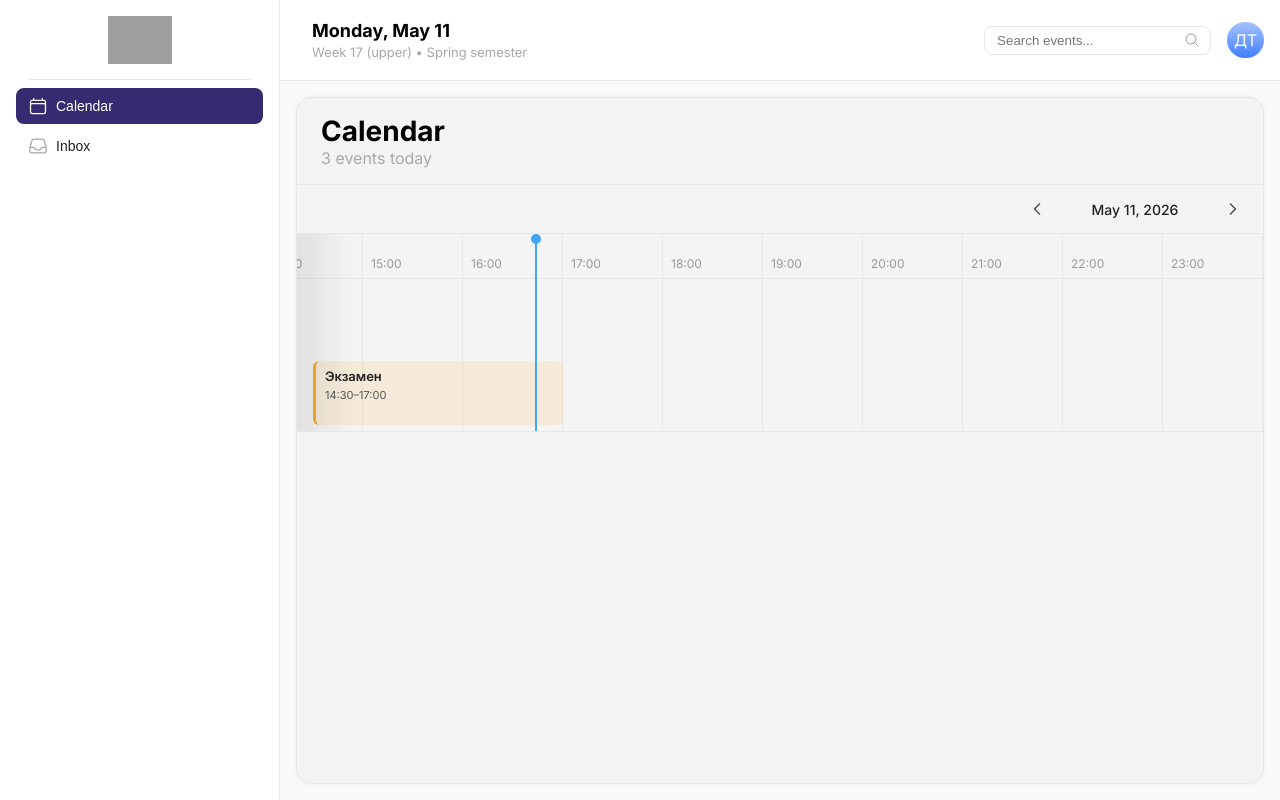
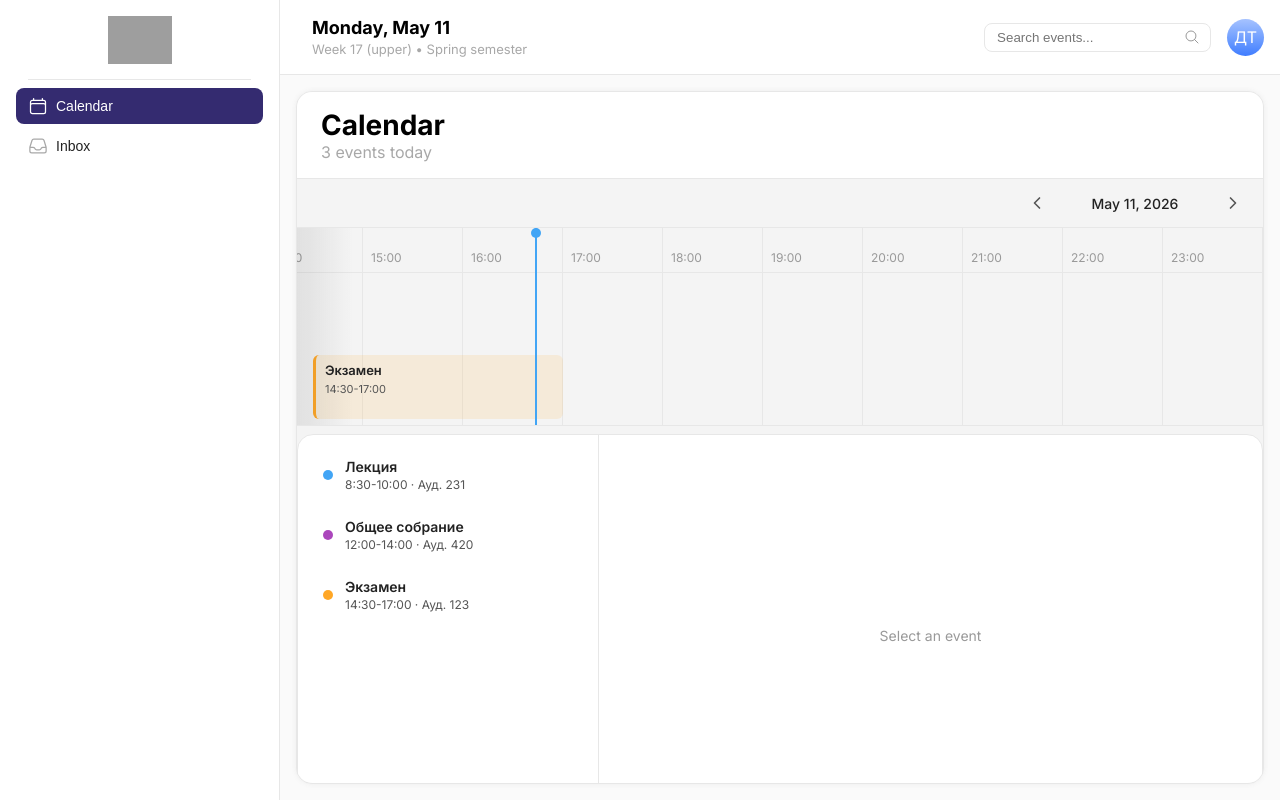
Before and after one commit to adymeda/bfu-csu, a React (Vite) app in the folder frontend/: page / in a window 1280 px wide. Built offline with nearby package versions, Linux system fonts and the light colour scheme; grey boxes are pictures that could not be loaded.

Commit message:
Add Event Details Show

```diff
--- a/frontend/src/components/calendar/DayCalendar.tsx
+++ b/frontend/src/components/calendar/DayCalendar.tsx
@@ -65,7 +65,7 @@ function addDays(date: Date, days: number): Date {
     return d
 }
 
-function DayCalendar({ events, date: initialDate, onDateChange }: DayCalendarProps) {
+function DayCalendar({ events, date: initialDate, onDateChange, selectedEventId, onEventSelect }: DayCalendarProps) {
     const { t, i18n } = useTranslation('calendar')
     const timelineRef = useRef<HTMLDivElement>(null)
     const [selectedDate, setSelectedDate] = useState(() => initialDate ?? new Date())
@@ -206,7 +206,8 @@ function DayCalendar({ events, date: initialDate, onDateChange }: DayCalendarPro
 
                                 return (
                                     <div key={event.id}
-                                        className="day-calendar__event"
+                                        className={clsx("day-calendar__event", selectedEventId === event.id && "day-calendar__event--selected")}
+                                        onClick={() => onEventSelect?.(event.id)}
                                         style={{
                                             left,
                                             width,
@@ -219,7 +220,7 @@ function DayCalendar({ events, date: initialDate, onDateChange }: DayCalendarPro
                                             {event.title}
                                         </span>
                                         <span className="day-calendar__event-time">
-                                            {event.startTime}–{event.endTime}
+                                            {event.startTime}-{event.endTime}
                                         </span>
                                     </div>
                                 )
--- /dev/null
+++ b/frontend/src/components/calendar/EventDetail.tsx
@@ -0,0 +1,52 @@
+import { ClockIcon, MapPinIcon, UserIcon } from "@heroicons/react/24/outline"
+import { useTranslation } from "react-i18next"
+import "@styles/components/calendar/EventDetail.scss"
+import Message from "@components/inbox/Message"
+import type { CalendarEvent } from "./types"
+
+interface EventDetailProps {
+	event: CalendarEvent
+}
+
+function EventDetail({ event }: EventDetailProps) {
+	const { t } = useTranslation('calendar')
+
+	return (
+		<div className="event-detail">
+			<div className="event-detail__color-bar" style={{ backgroundColor: event.color }} />
+			<div className="event-detail__body">
+				<h2 className="event-detail__title">{event.title}</h2>
+				<div className="event-detail__meta">
+					<div className="event-detail__meta-row">
+						<ClockIcon />
+						<span>{event.startTime}-{event.endTime}</span>
+					</div>
+					<div className="event-detail__meta-row">
+						<MapPinIcon />
+						<span>{event.place}</span>
+					</div>
+					{event.organizer && (
+						<div className="event-detail__meta-row">
+							<UserIcon />
+							<span>{event.organizer}</span>
+						</div>
+					)}
+				</div>
+				{event.description && (
+					<p className="event-detail__description">{event.description}</p>
+				)}
+				{event.linkedMessage && (
+					<div className="event-detail__message">
+						<span className="event-detail__message-label">{t('linkedMessage')}</span>
+						<Message author={event.linkedMessage.author}
+							title={event.linkedMessage.title}
+							text={event.linkedMessage.text}
+							isRead />
+					</div>
+				)}
+			</div>
+		</div>
+	)
+}
+
+export default EventDetail
--- /dev/null
+++ b/frontend/src/components/calendar/EventList.tsx
@@ -0,0 +1,40 @@
+import clsx from "clsx"
+import { useTranslation } from "react-i18next"
+import "@styles/components/calendar/EventList.scss"
+import type { CalendarEvent } from "./types"
+
+interface EventListProps {
+	events: CalendarEvent[]
+	selectedId: string | null
+	onSelect: (id: string) => void
+}
+
+function EventList({ events, selectedId, onSelect }: EventListProps) {
+	const { t } = useTranslation('calendar')
+
+	if (events.length === 0) {
+		return (
+			<div className="event-list event-list--empty">
+				<span>{t('noEvents')}</span>
+			</div>
+		)
+	}
+
+	return (
+		<div className="event-list">
+			{events.map(event => (
+				<div key={event.id}
+					className={clsx("event-list__item", selectedId === event.id && "event-list__item--active")}
+					onClick={() => onSelect(event.id)}>
+					<span className="event-list__item-dot" style={{ backgroundColor: event.color }} />
+					<div className="event-list__item-body">
+						<span className="event-list__item-title">{event.title}</span>
+						<span className="event-list__item-meta">{event.startTime}-{event.endTime} · {event.place}</span>
+					</div>
+				</div>
+			))}
+		</div>
+	)
+}
+
+export default EventList
--- a/frontend/src/components/inbox/MessageDisplay.tsx
+++ b/frontend/src/components/inbox/MessageDisplay.tsx
@@ -112,7 +112,7 @@ function MessageDisplay({ title, text, onClose }: MessageProps) {
 				<MessageAttachment
 					icon={<GlobeAltIcon />}
 					name="Установочная лекция"
-					description="15 мая 2026, 10:00 – 11:30"
+					description="15 мая 2026, 10:00 - 11:30"
 					accentColor="#e05c5c"
 				>
 					Ауд. 214. Обязательное присутствие для всех студентов первого курса.
@@ -120,7 +120,7 @@ function MessageDisplay({ title, text, onClose }: MessageProps) {
 				<MessageAttachment
 					icon={<GlobeAltIcon />}
 					name="Консультация по курсовой"
-					description="18 мая 2026, 14:00 – 15:00"
+					description="18 мая 2026, 14:00 - 15:00"
 					accentColor="#4a90d9">
 					Онлайн, ссылка будет отправлена дополнительно.
 				</MessageAttachment>
--- a/frontend/src/locales/en/calendar.json
+++ b/frontend/src/locales/en/calendar.json
@@ -6,5 +6,8 @@
     },
     "today": "Today",
     "prevDay": "Previous day",
-    "nextDay": "Next day"
+    "nextDay": "Next day",
+    "selectEvent": "Select an event",
+    "noEvents": "No events",
+    "linkedMessage": "Linked message"
 }
--- a/frontend/src/locales/ru/calendar.json
+++ b/frontend/src/locales/ru/calendar.json
@@ -6,5 +6,8 @@
     },
     "today": "Сегодня",
     "prevDay": "Предыдущий день",
-    "nextDay": "Следующий день"
+    "nextDay": "Следующий день",
+    "selectEvent": "Выберите мероприятие",
+    "noEvents": "Нет мероприятий",
+    "linkedMessage": "Связанное сообщение"
 }
--- a/frontend/src/pages/CalendarPage.tsx
+++ b/frontend/src/pages/CalendarPage.tsx
@@ -1,21 +1,33 @@
+import { useState } from "react"
 import "@styles/pages/CalendarPage.scss"
 import { useTranslation } from "react-i18next"
 import DayCalendar from "../components/calendar/DayCalendar"
+import EventList from "../components/calendar/EventList"
+import EventDetail from "../components/calendar/EventDetail"
 import type { CalendarEvent } from "../components/calendar/types"
 
-const MOCK_EVENTS: CalendarEvent[] = [
+const EVENTS: CalendarEvent[] = [
 	{
 		id: "1",
 		title: "Лекция",
 		startTime: "8:30",
 		endTime: "10:00",
+		place: "Ауд. 231",
 		color: "#42a5f5",
+		organizer: "Ишанов Сергей Александрович",
+		description: "Лекция по дифференциальным уравнениям. Раздел: однородные уравнения первого порядка.",
+		linkedMessage: {
+			author: "Ишанов Сергей Александрович",
+			title: "Переписка контрольных по дифференциальным уравнениям",
+			text: "Следующая переписка контрольных работ по дифференциальным уравнениям пройдёт 14 апреля в 13:50, аудитория 229. Старосты должны предварительно предоставить списки переписываемых контрольных работ",
+		},
 	},
 	{
 		id: "2",
 		title: "Общее собрание",
 		startTime: "12:00",
 		endTime: "14:00",
+		place: "Ауд. 420",
 		color: "#ab47bc",
 	},
 	{
@@ -23,6 +35,7 @@ const MOCK_EVENTS: CalendarEvent[] = [
 		title: "Экзамен",
 		startTime: "14:30",
 		endTime: "17:00",
+		place: "Ауд. 123",
 		color: "#ffa726",
 	},
 ]
@@ -42,15 +55,16 @@ function getEventsPluralKey(count: number, lng: string): 'one' | 'two' | 'many'
 function CalendarPage() {
 	const { t, i18n } = useTranslation('calendar')
 	const { t: tCommon } = useTranslation('common')
+	const [selectedEventId, setSelectedEventId] = useState<string | null>(null)
 
-	const count = MOCK_EVENTS.length
+	const count = EVENTS.length
 	const pluralKey = getEventsPluralKey(count, i18n.language)
-	const eventsLabel = t(`eventsTodayCount.${pluralKey}`, {
-		count: count
-	})
+	const eventsLabel = t(`eventsTodayCount.${pluralKey}`, { count })
+
+	const selectedEvent = EVENTS.find(e => e.id === selectedEventId) ?? null
 
 	return (
-		<>
+		<div className="calendar-page">
 			<div className="calendar-page__titlebar">
 				<div className="calendar-page__title">
 					<span className="calendar-page__title-text">{tCommon('navigation.calendar')}</span>
@@ -58,10 +72,34 @@ function CalendarPage() {
 				</div>
 			</div>
 
-			<div className="calendar-page__content">
-				<DayCalendar events={MOCK_EVENTS} />
+			<div className="calendar-page__body">
+				<div className="calendar-page__calendar">
+					<DayCalendar
+						events={EVENTS}
+						selectedEventId={selectedEventId}
+						onEventSelect={setSelectedEventId}
+					/>
+				</div>
+
+				<div className="calendar-page__events-preview">
+					<div className="calendar-page__events-list">
+						<EventList
+							events={EVENTS}
+							selectedId={selectedEventId}
+							onSelect={setSelectedEventId}
+						/>
+					</div>
+					<div className="calendar-page__events-detail">
+						{selectedEvent
+							? <EventDetail event={selectedEvent} />
+							: <div className="calendar-page__events-placeholder">
+								<span>{t('selectEvent')}</span>
+							</div>
+						}
+					</div>
+				</div>
 			</div>
-		</>
+		</div>
 	)
 }
 
--- /dev/null
+++ b/frontend/src/styles/components/calendar/EventDetail.scss
@@ -0,0 +1,72 @@
+.event-detail {
+	display: flex;
+	height: 100%;
+
+	&__color-bar {
+		flex-shrink: 0;
+		width: 4px;
+		border-radius: 0 2px 2px 0;
+		margin: 1rem 0;
+		align-self: stretch;
+	}
+
+	&__body {
+		flex: 1;
+		padding: 1.25rem 1.5rem;
+		display: flex;
+		flex-direction: column;
+		gap: 1rem;
+		overflow-y: auto;
+		min-width: 0;
+	}
+
+	&__title {
+		font-size: 20px;
+		font-weight: 700;
+		color: var(--text-primary-color);
+		margin: 0;
+	}
+
+	&__meta {
+		display: flex;
+		flex-direction: column;
+		gap: .5rem;
+	}
+
+	&__meta-row {
+		display: flex;
+		align-items: center;
+		gap: .5rem;
+		font-size: 14px;
+		color: var(--text-secondary-color);
+
+		svg {
+			width: 16px;
+			height: 16px;
+			flex-shrink: 0;
+			color: var(--text-info-color);
+		}
+	}
+
+	&__description {
+		font-size: 14px;
+		color: var(--text-secondary-color);
+		line-height: 1.55;
+		margin: 0;
+	}
+
+	&__message {
+		display: flex;
+		flex-direction: column;
+		gap: .5rem;
+		margin-top: .25rem;
+	}
+
+	&__message-label {
+		font-size: 11px;
+		font-weight: 600;
+		color: var(--text-info-color);
+		text-transform: uppercase;
+		letter-spacing: .05em;
+	}
+}
--- /dev/null
+++ b/frontend/src/styles/components/calendar/EventList.scss
@@ -0,0 +1,62 @@
+.event-list {
+	display: flex;
+	flex-direction: column;
+	padding: .75rem;
+	gap: .25rem;
+
+	&--empty {
+		align-items: center;
+		justify-content: center;
+		padding: 2rem;
+		color: var(--text-info-color);
+		font-size: 14px;
+	}
+
+	&__item {
+		display: flex;
+		align-items: center;
+		gap: .75rem;
+		padding: .625rem .75rem;
+		border-radius: .5rem;
+		cursor: pointer;
+		border: 1px solid transparent;
+		transition: background .15s, border-color .15s;
+
+		&:hover {
+			background: #f5f5f5;
+		}
+
+		&--active {
+			background: #f0eeff;
+			border-color: #d0c8ff;
+		}
+	}
+
+	&__item-dot {
+		flex-shrink: 0;
+		width: 10px;
+		height: 10px;
+		border-radius: 50%;
+	}
+
+	&__item-body {
+		display: flex;
+		flex-direction: column;
+		gap: 2px;
+		min-width: 0;
+	}
+
+	&__item-title {
+		font-size: 14px;
+		font-weight: 600;
+		color: var(--text-primary-color);
+		white-space: nowrap;
+		overflow: hidden;
+		text-overflow: ellipsis;
+	}
+
+	&__item-meta {
+		font-size: 12px;
+		color: var(--text-secondary-color);
+	}
+}
--- a/frontend/src/styles/pages/CalendarPage.scss
+++ b/frontend/src/styles/pages/CalendarPage.scss
@@ -1,7 +1,14 @@
 .calendar-page {
+	display: flex;
+	flex-direction: column;
+	height: 100%;
+
 	&__titlebar {
 		display: flex;
 		align-items: center;
+		flex-shrink: 0;
+
+		background: white;
 		padding: 1rem 1.5rem;
 		border-bottom: 1px solid var(--border-primary-color);
 	}
@@ -21,9 +28,65 @@
 		}
 	}
 
-    &__content {
+	&__body {
+		flex: 1;
+		min-height: 0;
+		overflow-y: auto;
 		display: flex;
 		flex-direction: column;
-        padding: 0;
+	}
+
+	&__calendar {
+		flex-shrink: 0;
+	}
+
+	&__events-preview {
+		display: flex;
+		flex: 1;
+		min-height: 400px;
+
+		margin-top: .5rem;
+		background: white;
+		border: 1px solid var(--border-primary-color);
+		border-radius: 1rem 1rem 0 0;
+	}
+
+	&__events-list {
+		width: 300px;
+		flex-shrink: 0;
+		border-right: 1px solid var(--border-primary-color);
+		overflow-y: auto;
+	}
+
+	&__events-detail {
+		flex: 1;
+		min-width: 0;
+		overflow-y: auto;
+	}
+
+	&__events-placeholder {
+		height: 100%;
+		display: flex;
+		align-items: center;
+		justify-content: center;
+		color: var(--text-info-color);
+		font-size: 14px;
+	}
+
+	@media screen and (max-width: 768px) {
+		&__events-preview {
+			flex-direction: column;
+		}
+
+		&__events-list {
+			width: 100%;
+			border-right: none;
+			border-bottom: 1px solid var(--border-primary-color);
+			overflow-y: visible;
+		}
+
+		&__events-detail {
+			flex: 1;
 		}
 	}
+}
```
Also changed, not shown: frontend/src/components/calendar/types/index.ts (+8 -0 lines), frontend/src/styles/components/calendar/DayCalendar.scss (+6 -2 lines). Lines whose indentation alone changed are shown as unchanged.
